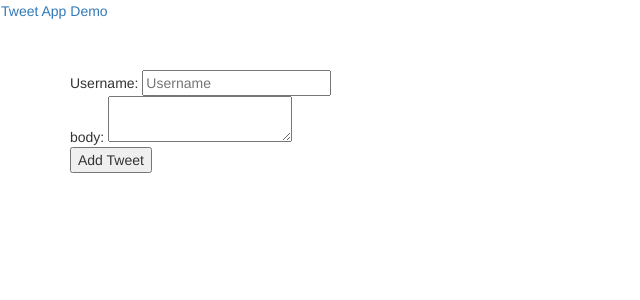
After one commit to jmm-pcn-test/pcn_test_c3, a Flask app: template ch3/template/addtweets.html in a window 1280 px wide. The commit adds this page. Shown: the top 300 px of the page, without its empty margins (0-640 px from the left). Run offline with Flask 2, Linux system fonts and the light colour scheme; the template is opened without the code that fills it, so the values that code supplies are empty; some libraries are stand-ins or nearby versions.

Commit message:
view and statics

```diff
--- a/ch3/app.py
+++ b/ch3/app.py
@@ -1,6 +1,6 @@
 from time import strftime, gmtime
 
-from flask import Flask, jsonify, make_response, abort, request
+from flask import Flask, jsonify, make_response, abort, request, render_template
 import json
 import sqlite3
 
@@ -9,6 +9,16 @@ import v2
 
 app = Flask(__name__)
 app.config['JSONIFY_PRETTYPRINT_REGULAR'] = False
+
+
+@app.route("/adduser")
+def adduser():
+    return render_template("adduser.html")
+
+@app.route('/addtweets')
+def adduser():
+    return render_template("addtweets.html")
+
 
 @app.route("/api/v1/info")
 def home_index():
--- /dev/null
+++ b/ch3/static/tweet.js
@@ -0,0 +1,59 @@
+function Tweet(data) {
+    this.id         = ko.observeable(data.id);
+    this.username   = ko.observeable(data.username);
+    this.body       = ko.observeable(data.body);
+    this.timestamp  = ko.observeable(data.timestamp);
+}
+
+function TweetListViewModel() {
+    var self = this;
+    self.tweet_list = ko.observeableArray([]);
+    self.username   = ko.observeable();
+    self.body       = ko.observeable();
+
+    self.addTweet = function() {
+        self.save();
+        self.username("");
+        self.body("");
+    };
+
+    $.getJSON('/api/v2/tweets', function(tweetModels) {
+        var t = $.map(tweetModels.tweet_list, function(item) {return new Tweet(item);});
+        self.tweet_list(t);
+        }
+    );
+
+    self.save = function() {
+        return $.ajax({
+                url: '/apiv2/tweets',
+                contentType: 'application/json',
+                type: 'POST',
+                data: JSON.stringify({
+                    'username': self.username(),
+                    'body': self.body(),
+                }),
+
+                success: function (data) {
+                    alert("success")
+                    console.log("Pushing to user array");
+                    self.push(new Tweet({
+                            username: data.username.body,
+                            body: data.body
+                        }
+                    ));
+                    return;
+                },
+
+                error: function () { return console.log("Failed"); }
+            });};
+
+}
+
+ko.applyBindings( new TweetListViewModel());
+
+
+// self.addTweet = function() {
+//     self.save();
+//     self.username("");
+//     self.body("");
+// }
--- /dev/null
+++ b/ch3/template/addtweets.html
@@ -0,0 +1,40 @@
+<!DOCTYPE html>
+<html lang="en">
+<head>
+    <meta charset="UTF-8">
+    <title>Twitter Application</title>
+</head>
+<body>
+
+  <form>
+    <div class="navbar">
+        <div class="navbar-inner">
+            <a class="brand" href="#">Tweet App Demo</a>
+        </div>
+    </div>
+    <div id="main" class="container">
+        <table class ="table table-stripped">
+            <div>
+                Username: <input placeholder="Username" type="username">
+                </input>
+            </div>
+            <div>
+                body: <textarea placeholder="Content of tweet" type="text">
+                </textarea>
+            </div>
+        <div></div>
+            <button type="submit">Add Tweet</button>
+        </table>
+    </div>
+
+  </form>
+    <script> src="http://cdnjs.cloudflare.com/ajax/libs/jquery/1.8.3/jquery.min.js"</script>
+    <script> src="http://cdnjs.cloudflare.com/ajax/libs/knockout/2.2.0/knockout-min.js"</script>
+    <link href="http://netdna.bootstrapcdn.com/twitter-bootstrap/2.3.2/css/bootstrap-combined.min.css" rel="stylesheet">
+    <script src="http://netdna.bootstrapcdn.com/twitter-bootstrap/2.3.2/js/bootstrap.min.js"></script>
+
+    <script src="{{ url_for('static', filename='tweet.js')}}"></script>
+
+
+</body>
+</html>
```
Also changed, not shown: ch3/static/app.js (added, +60 -0 lines), ch3/template/adduser.html (+30 -1 lines).
